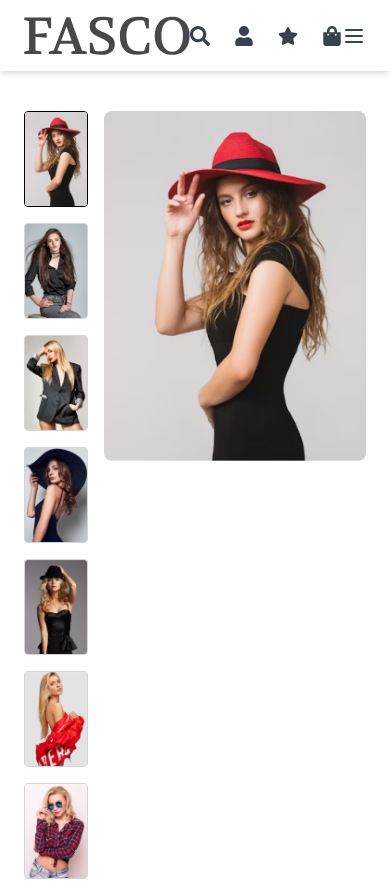
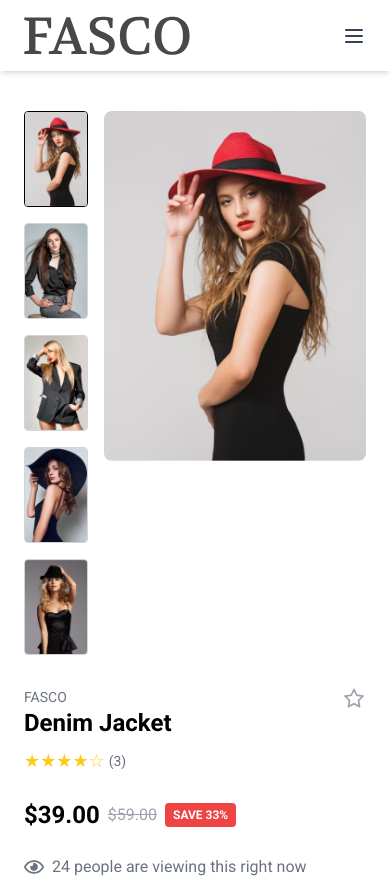
Before and after one commit to Polarsh/fasco-fullstack-test, a React (Vite) app in the folder frontend/: page /product/1 in a window 390 px wide. Shown: the top 881 px of the page. Built offline with nearby package versions, Linux system fonts and the light colour scheme; a web font is replaced by a local one.

Commit message:
[FIX] mobile view fixes

```diff
--- a/frontend/src/App.jsx
+++ b/frontend/src/App.jsx
@@ -11,8 +11,12 @@ import ProductPage from './pages/Product'
 import CartPage from './pages/Cart'
 import CheckoutPage from './pages/Checkout'
 
+import ScrollToTop from './hook/ScrollToTop'
+
 export default function App() {
   return (
+    <>
+      <ScrollToTop /> {/* Hook que reinicia el scroll */}
       <Routes>
         {/* Ruta sin el Layout */}
         <Route path='/' element={<HomePage />} />
@@ -33,5 +37,6 @@ export default function App() {
           <Route path='*' element={<DefaultPage />} />
         </Route>
       </Routes>
+    </>
   )
 }
--- a/frontend/src/components/layout/NavBar.jsx
+++ b/frontend/src/components/layout/NavBar.jsx
@@ -58,7 +58,7 @@ export default function Navbar() {
         </ul>
 
         {/* Iconos a la derecha */}
-        <div className='flex space-x-6 items-center text-gray-700'>
+        <div className=' hidden md:flex space-x-6 items-center text-gray-700'>
           <FaSearch className='w-5 h-5 hover:text-black transition' />
           <FaUser className='w-5 h-5 hover:text-black transition' />
           <FaStar className='w-5 h-5 hover:text-black transition' />
--- /dev/null
+++ b/frontend/src/hook/ScrollToTop.js
@@ -0,0 +1,12 @@
+import { useEffect } from 'react'
+import { useLocation } from 'react-router-dom'
+
+export default function ScrollToTop() {
+  const { pathname } = useLocation()
+
+  useEffect(() => {
+    window.scrollTo(0, 0) // Reinicia el scroll al top
+  }, [pathname])
+
+  return null
+}
--- a/frontend/src/pages/Product.jsx
+++ b/frontend/src/pages/Product.jsx
@@ -77,7 +77,7 @@ const ProductPage = () => {
         {/* Columna Izquierda: Imágenes */}
         <div className='flex gap-4'>
           <div className='flex flex-col gap-4'>
-            {products.map((product, idx) => (
+            {products.slice(0, 5).map((product, idx) => (
               <img
                 key={idx}
                 src={product.img}
@@ -290,7 +290,7 @@ const ProductPage = () => {
       <PeakyBlindersSection />
       <FeaturesSection />
       <DealsSection />
-      <div className=' mt-16 mb-8'>
+      <div className=' mt-16 mb-8 px-4'>
         <NewsletterSection />
       </div>
     </div>
--- a/frontend/src/pages/Shop.jsx
+++ b/frontend/src/pages/Shop.jsx
@@ -132,7 +132,9 @@ export default function ShopPage() {
       <PeakyBlindersSection />
       <FeaturesSection />
       <FollowUsSection />
-      <NewsletterSection />
+      <div className=' px-4'>
+        <NewsletterSection />
+      </div>
     </div>
   )
 }
```
Lines whose indentation alone changed are shown as unchanged.
